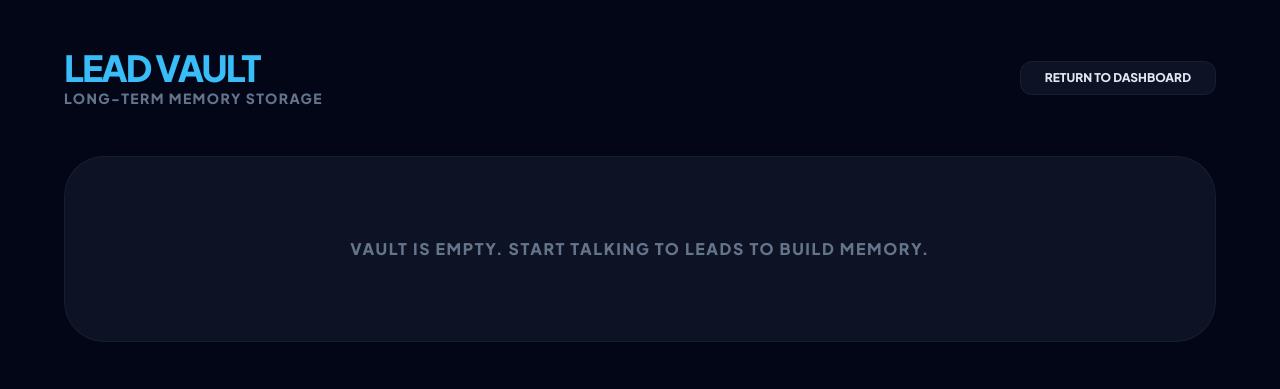
After one commit to nexus83511/NEXUS-AI-OS, a Flask app: template templates/vault.html in a window 1280 px wide. The commit adds this page. Shown: the top 389 px of the page. Run offline with Flask 3, Linux system fonts and the light colour scheme; the template is opened without the code that fills it, so the values that code supplies are empty; parts of the project's set-up code (start-up, migrations or seed data) failed here and were passed over; some libraries are stand-ins or nearby versions.

Commit message:
added lead vault button and fixed layout

```diff
--- a/app.py
+++ b/app.py
@@ -27,7 +27,7 @@ login_manager.login_view = 'login'
 
 # --- Database Models ---
 class User(UserMixin, db.Model):
-    id = db.Column(db.Integer, primary_key=True)
+    id = db.Column(int, primary_key=True)
     username = db.Column(db.String(100), unique=True, nullable=False)
     password = db.Column(db.String(200), nullable=False)
     is_admin = db.Column(db.Boolean, default=False)
@@ -35,12 +35,12 @@ class User(UserMixin, db.Model):
     lead_memories = db.relationship('LeadMemory', backref='agent', lazy=True)
 
 class LeadStats(db.Model):
-    id = db.Column(db.Integer, primary_key=True)
+    id = db.Column(int, primary_key=True)
     total_saved = db.Column(db.Integer, default=0)
     user_id = db.Column(db.Integer, db.ForeignKey('user.id'), nullable=False)
 
 class LeadMemory(db.Model):
-    id = db.Column(db.Integer, primary_key=True)
+    id = db.Column(int, primary_key=True)
     lead_identifier = db.Column(db.String(100), nullable=False)
     company = db.Column(db.String(100))
     pain_points = db.Column(db.Text)
@@ -58,12 +58,19 @@ def load_user(user_id):
 
 client = OpenAI(api_key=os.getenv("OPENAI_API_KEY"))
 
-# --- Authentication Routes ---
+# --- Routes ---
 
 @app.route('/')
 @login_required
 def home():
     return render_template('index.html', name=current_user.username)
+
+# NEW: LEAD VAULT ROUTE
+@app.route('/lead-vault')
+@login_required
+def lead_vault():
+    memories = LeadMemory.query.filter_by(user_id=current_user.id).order_by(LeadMemory.last_updated.desc()).all()
+    return render_template('vault.html', memories=memories)
 
 @app.route('/login', methods=['GET', 'POST'])
 def login():
@@ -102,12 +109,9 @@ def logout():
 @app.route('/admin-panel')
 @login_required
 def admin_panel():
-    if not current_user.is_admin:
-        return "Access Denied", 403
+    if not current_user.is_admin: return "Access Denied", 403
     users_data = db.session.query(User, LeadStats).join(LeadStats, User.id == LeadStats.user_id).all()
     return render_template('admin.html', users_data=users_data)
-
-# --- AI & Business Logic Routes ---
 
 @app.route('/upload-pdf', methods=['POST'])
 @login_required
@@ -154,7 +158,6 @@ def ask_agent():
             raw_results = search_leads(user_query)
             if raw_results: search_data = f"\n\nSearch: {json.dumps(raw_results)[:1500]}"
 
-        # UPDATED PROMPT: Giving full access to the boss
         system_prompt = f"""You are Nexus AI, personal assistant to {current_user.username}.
         Your Boss is {current_user.username}.
 
@@ -162,10 +165,10 @@ def ask_agent():
         {memory_str}
 
         RULES:
-        1. You are talking to your BOSS. You MUST answer all questions about previous leads using the MEMORY LOGS above.
-        2. Never say 'I cannot share details' to {current_user.username}. This data belongs to him.
-        3. If the Boss asks about 'Rahul' or 'the last lead', look at the logs and give a detailed answer.
-        4. Current Product: {product_context}. Knowledge: {kb_context}."""
+        1. You are talking to your BOSS. You MUST answer all questions about previous leads using the MEMORY LOGS.
+        2. Never say 'I cannot share details' to {current_user.username}.
+        3. If the Boss asks about 'Rahul' or 'the last lead', look at the logs and answer.
+        4. Current Product: {product_context}."""
 
         messages = [{"role": "system", "content": system_prompt}]
         for msg in session['chat_history'][-5:]: messages.append(msg)
@@ -174,23 +177,23 @@ def ask_agent():
         response = client.chat.completions.create(model="gpt-4o", messages=messages)
         reply = response.choices[0].message.content
 
-        # 2. AUTO-EXTRACTION (gpt-4o-mini for speed/cost)
-        extraction_prompt = f"Extract Name, Company, Pain, and Budget from: '{user_query}'. Return JSON ONLY. If nothing found, return NONE."
+        # 2. AUTO-EXTRACTION (gpt-4o-mini)
+        extraction_prompt = f"Extract Name, Company, Pain, and Budget from: '{user_query}'. Return JSON ONLY. Format: {{\"name\": \"...\", \"company\": \"...\", \"pain\": \"...\", \"budget\": \"...\"}}. If info missing, use 'Unknown'."
         extract_res = client.chat.completions.create(model="gpt-4o-mini", messages=[{"role": "user", "content": extraction_prompt}])
         ext_text = extract_res.choices[0].message.content
 
         if "{" in ext_text:
             try:
                 l_data = json.loads(ext_text)
-                l_name = l_data.get('Name') or l_data.get('name')
+                l_name = l_data.get('name')
                 if l_name and l_name != "Unknown":
                     mem = LeadMemory.query.filter_by(lead_identifier=l_name, user_id=current_user.id).first()
                     if not mem:
                         mem = LeadMemory(lead_identifier=l_name, user_id=current_user.id)
                         db.session.add(mem)
-                    mem.company = l_data.get('Company', l_data.get('company', mem.company))
-                    mem.pain_points = l_data.get('Pain', l_data.get('pain', mem.pain_points))
-                    mem.budget = l_data.get('Budget', l_data.get('budget', mem.budget))
+                    mem.company = l_data.get('company', mem.company)
+                    mem.pain_points = l_data.get('pain', mem.pain_points)
+                    mem.budget = l_data.get('budget', mem.budget)
                     mem.summary = reply[:200]
                     db.session.commit()
             except: pass
--- a/templates/index.html
+++ b/templates/index.html
@@ -52,7 +52,11 @@
 </head>
 <body class="flex flex-col items-center p-4 md:p-8">
 
-    <div class="fixed top-5 right-5 z-50 flex gap-3">
+    <div class="fixed top-5 right-5 z-50 flex gap-3 items-center">
+        <a href="/lead-vault" class="bg-sky-500/10 text-sky-400 px-4 py-2 rounded-lg font-bold text-xs border border-sky-500/20 hover:bg-sky-500 hover:text-white transition-all">
+            📂 VIEW LEAD VAULT
+        </a>
+
         <a href="/logout" class="p-3 rounded-full bg-red-500/20 border border-red-500/50 text-red-400 hover:bg-red-500 hover:text-white transition-all shadow-xl">
             <svg xmlns="http://www.w3.org/2000/svg" class="h-6 w-6" fill="none" viewBox="0 0 24 24" stroke="currentColor">
                 <path stroke-linecap="round" stroke-linejoin="round" stroke-width="2" d="M17 16l4-4m0 0l-4-4m4 4H7m6 4v1a3 3 0 01-3 3H6a3 3 0 01-3-3V7a3 3 0 013-3h4a3 3 0 013 3v1" />
--- /dev/null
+++ b/templates/vault.html
@@ -0,0 +1,64 @@
+<!DOCTYPE html>
+<html>
+<head>
+    <title>Nexus AI | Lead Vault</title>
+    <script src="https://cdn.tailwindcss.com"></script>
+    <link href="https://fonts.googleapis.com/css2?family=Plus+Jakarta+Sans:wght@400;600;800&display=swap" rel="stylesheet">
+    <style>
+        body { font-family: 'Plus Jakarta Sans', sans-serif; background: #020617; }
+        .glass { background: rgba(30, 41, 59, 0.4); backdrop-filter: blur(10px); border: 1px solid rgba(255,255,255,0.05); }
+    </style>
+</head>
+<body class="text-slate-200 p-6 md:p-12">
+    <div class="max-w-6xl mx-auto">
+        <div class="flex justify-between items-center mb-12">
+            <div>
+                <h1 class="text-4xl font-black text-sky-400 tracking-tighter uppercase">Lead Vault</h1>
+                <p class="text-slate-500 text-sm font-bold uppercase tracking-widest">Long-Term Memory Storage</p>
+            </div>
+            <a href="/" class="glass px-6 py-2 rounded-xl text-xs font-bold hover:bg-sky-500 hover:text-slate-900 transition-all">RETURN TO DASHBOARD</a>
+        </div>
+
+        {% if not memories %}
+        <div class="text-center py-20 glass rounded-[40px]">
+            <p class="text-slate-500 font-bold uppercase tracking-widest">Vault is empty. Start talking to leads to build memory.</p>
+        </div>
+        {% else %}
+        <div class="grid grid-cols-1 md:grid-cols-2 lg:grid-cols-3 gap-6">
+            {% for m in memories %}
+            <div class="glass p-8 rounded-[32px] hover:border-sky-500/30 transition-all group">
+                <div class="flex justify-between items-start mb-6">
+                    <div class="w-12 h-12 bg-sky-500/10 rounded-2xl flex items-center justify-center text-sky-400 font-black text-xl">
+                        {{ m.lead_identifier[0]|upper }}
+                    </div>
+                    <span class="text-[10px] text-slate-500 font-mono">{{ m.last_updated.strftime('%Y-%m-%d') }}</span>
+                </div>
+
+                <h3 class="text-xl font-bold text-white mb-1">{{ m.lead_identifier }}</h3>
+                <p class="text-sky-400 text-xs font-bold uppercase tracking-tight mb-4">{{ m.company if m.company != 'Unknown' else 'No Company' }}</p>
+
+                <div class="space-y-4">
+                    <div class="bg-slate-950/50 p-4 rounded-2xl border border-white/5">
+                        <p class="text-[10px] text-slate-500 font-black uppercase mb-1">Pain Point</p>
+                        <p class="text-sm text-slate-300">{{ m.pain_points if m.pain_points != 'Unknown' else 'Analyzing...' }}</p>
+                    </div>
+
+                    <div class="flex gap-4">
+                        <div class="flex-1 bg-slate-950/50 p-4 rounded-2xl border border-white/5">
+                            <p class="text-[10px] text-slate-500 font-black uppercase mb-1">Budget</p>
+                            <p class="text-sm font-bold text-green-400">{{ m.budget if m.budget != 'Unknown' else 'TBD' }}</p>
+                        </div>
+                    </div>
+
+                    <div class="pt-4 border-t border-white/5">
+                        <p class="text-[10px] text-slate-500 font-black uppercase mb-2">Last Summary</p>
+                        <p class="text-xs text-slate-400 italic leading-relaxed">"{{ m.summary[:120] }}..."</p>
+                    </div>
+                </div>
+            </div>
+            {% endfor %}
+        </div>
+        {% endif %}
+    </div>
+</body>
+</html>
```
